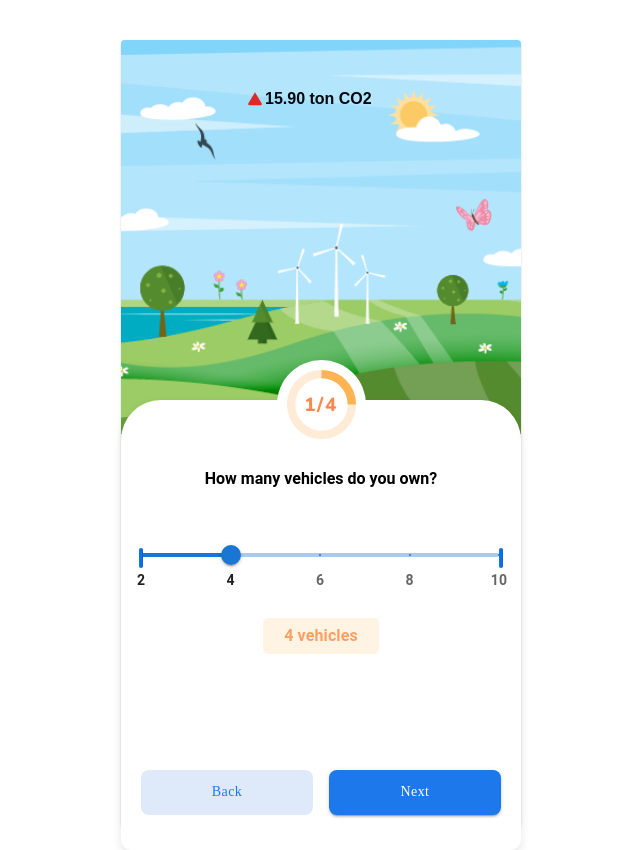
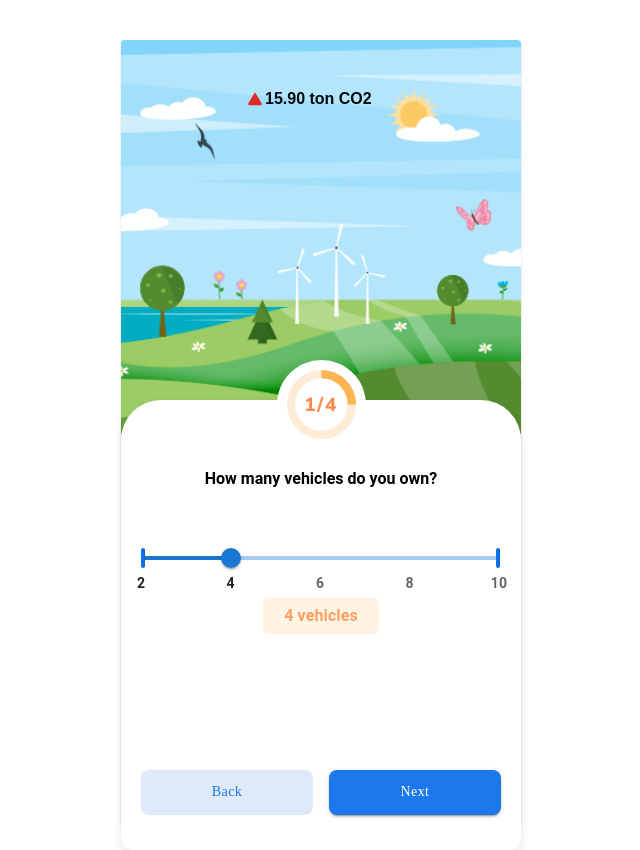
Before and after one commit to Nandha-Kishore-05/carbon_calculator, a React (Vite) app: page /no-of-vehicle in a window 1280 px wide. Shown: the whole page, without its empty margins (319-959 px from the left). Built offline with nearby package versions, Linux system fonts and the light colour scheme; a web font is replaced by a local one.

Commit message:
sliderchanges

```diff
--- a/src/pages/VehicleExpensive/NoOfVehicle.jsx
+++ b/src/pages/VehicleExpensive/NoOfVehicle.jsx
@@ -36,7 +36,7 @@ function NoOfVehicle() {
         <Box sx={{ width: '100%', display: 'flex', justifyContent: 'center', marginBottom: '20px' }}>
           <Box sx={{ width: '95%',mt:"30px" }}>
             <Box sx={{ display: 'flex', alignItems: 'center', justifyContent: 'space-between', marginBottom: '30px' }}>
-            <Divider orientation="vertical" sx={{ top: '466px',left: '20px',width: '4px',
+            <Divider orientation="vertical" sx={{ top: '508px',left: '20px',width: '4px',position:'absolute',
         height: '20px',bgcolor: '#0E70EB',borderRadius:'4px',zIndex:'1' }} />
       <Slider
       aria-label="NumberofVehicles"
@@ -48,14 +48,19 @@ function NoOfVehicle() {
       marks={marks}
       value={sliderValue}
       onChange={handleSliderChange}
-      sx={{top: '500px',
+      sx={{top: '503px',
         position:'absolute',
         left: '20px',
         width: '358px',
-        height: '4px'}}
+        height: '4px',
+        '& .MuiSlider-mark': {
+      display: 'none',
+    },
+      }}
     />
-      <Divider orientation="vertical" sx={{ top: '466px',
-        left: '351px',
+      <Divider orientation="vertical" sx={{ top: '508px',
+        position:'absolute',
+        left: '375px',
         width: '4px',
         height: '20px', bgcolor: '#0E70EB',borderRadius:'4px' }} />
             </Box>
```
